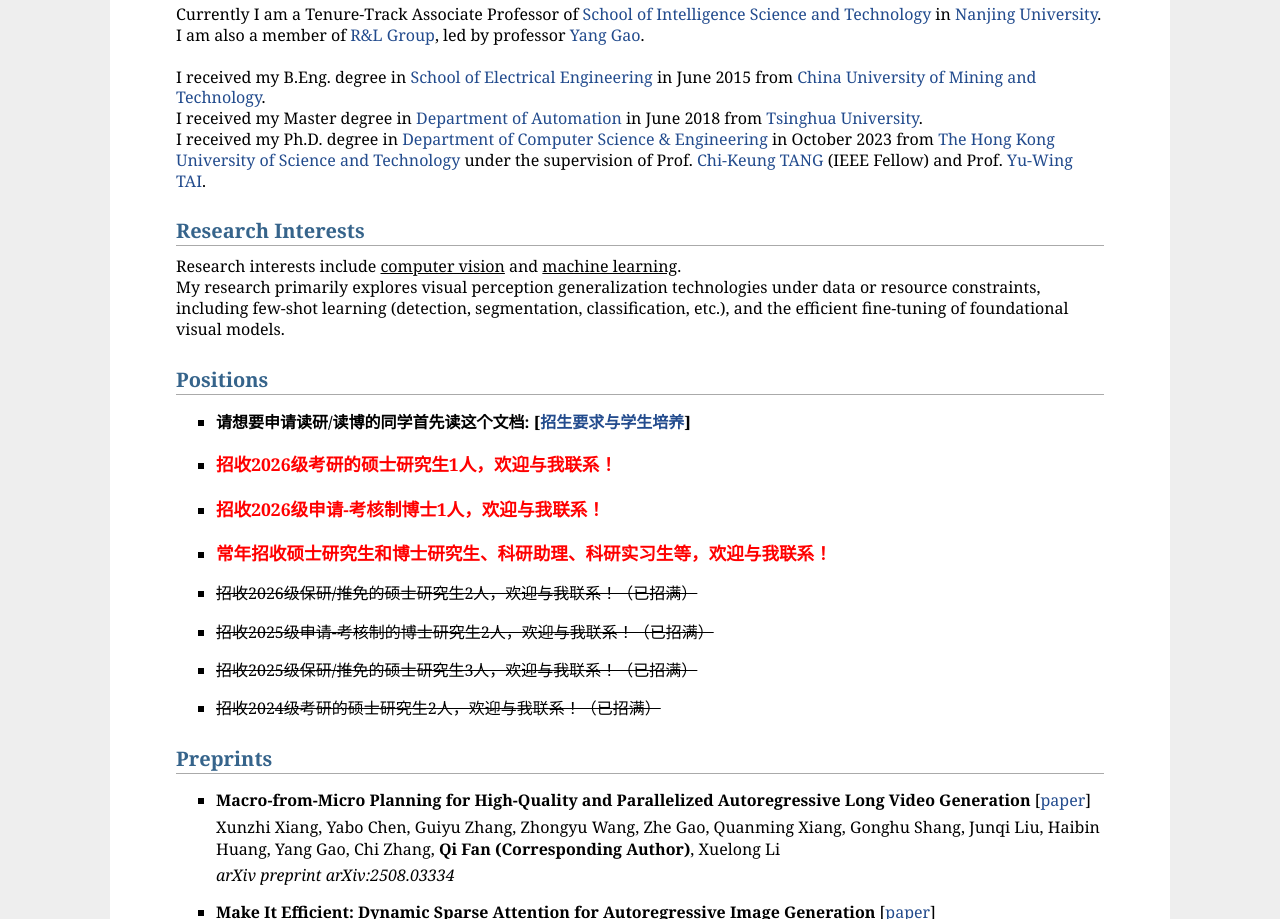
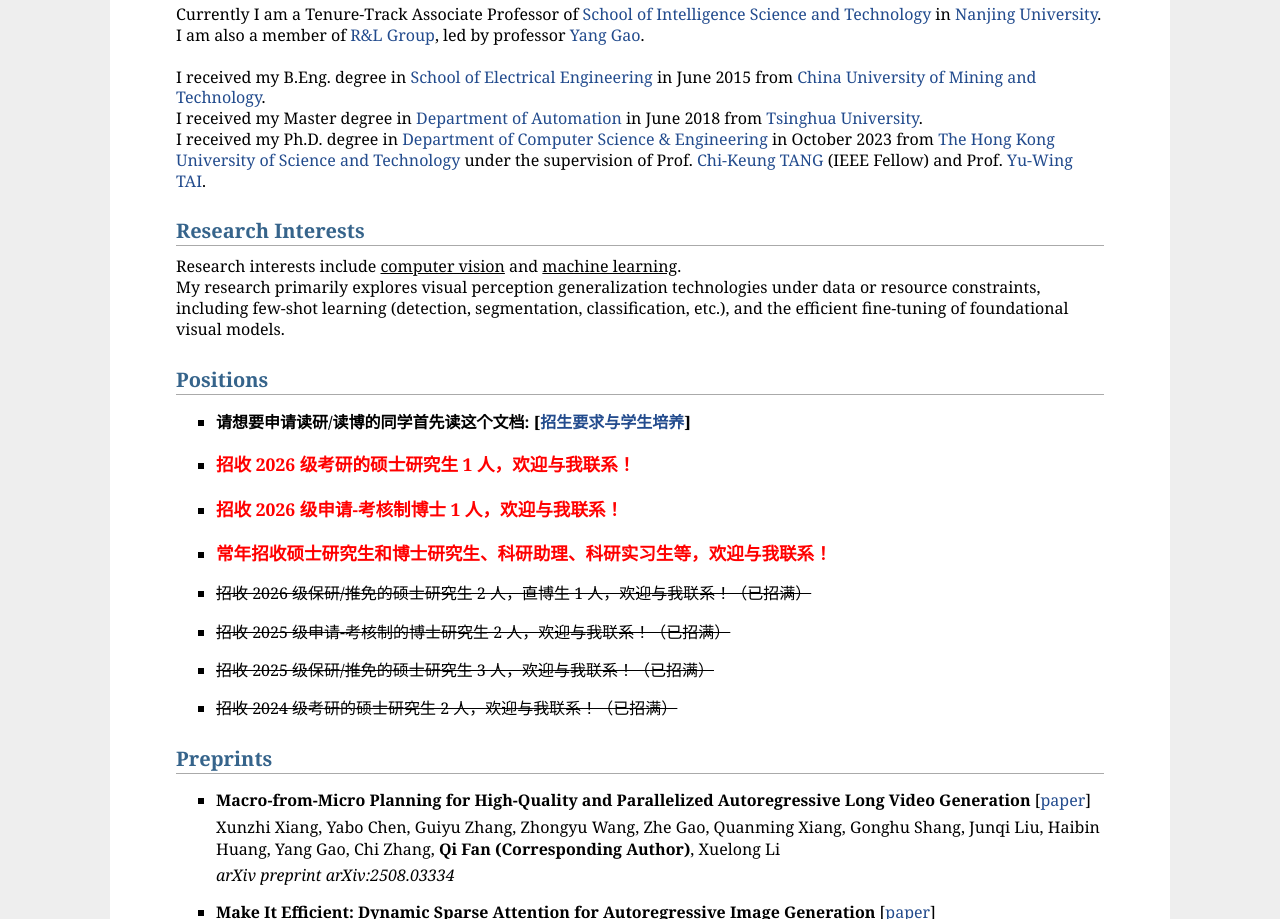
Before and after one commit to fanq15/fanq15.github.io, a plain HTML site: page index.htm in a window 1280 px wide. Shown: the part 423-1342 px from the top of the page. Drawn offline with Linux system fonts and the light colour scheme.

Commit message:
Update index.htm

```diff
--- a/index.htm
+++ b/index.htm
@@ -72,25 +72,25 @@
 <b>请想要申请读研/读博的同学首先读这个文档: [<a href="https://github.com/fanq15/fanq15.github.io/blob/main/students.md"><b>招生要求与学生培养</b></a>]</b></p>
 </li>
 <li>
-<h4>招收2026级考研的硕士研究生1人，欢迎与我联系！</h4></p>
+<h4>招收 2026 级考研的硕士研究生 1 人，欢迎与我联系！</h4></p>
 </li>
 <li>
-<h4>招收2026级申请-考核制博士1人，欢迎与我联系！</h4></p>
+<h4>招收 2026 级申请-考核制博士 1 人，欢迎与我联系！</h4></p>
 </li>
 <li>
 <h4>常年招收硕士研究生和博士研究生、科研助理、科研实习生等，欢迎与我联系！</h4></p>
 </li>
 <li>
-<strike>招收2026级保研/推免的硕士研究生2人，欢迎与我联系！（已招满）</strike></p>
+<strike>招收 2026 级保研/推免的硕士研究生 2 人，直博生 1 人，欢迎与我联系！（已招满）</strike></p>
 </li>
 <li>
-<strike>招收2025级申请-考核制的博士研究生2人，欢迎与我联系！（已招满）</strike></p>
+<strike>招收 2025 级申请-考核制的博士研究生 2 人，欢迎与我联系！（已招满）</strike></p>
 </li>
 <li>
-<strike>招收2025级保研/推免的硕士研究生3人，欢迎与我联系！（已招满）</strike></p>
+<strike>招收 2025 级保研/推免的硕士研究生 3 人，欢迎与我联系！（已招满）</strike></p>
 </li>
 <li>
-<strike>招收2024级考研的硕士研究生2人，欢迎与我联系！（已招满）</strike></p>
+<strike>招收 2024 级考研的硕士研究生 2 人，欢迎与我联系！（已招满）</strike></p>
 </li>
 </ul>
 
```
